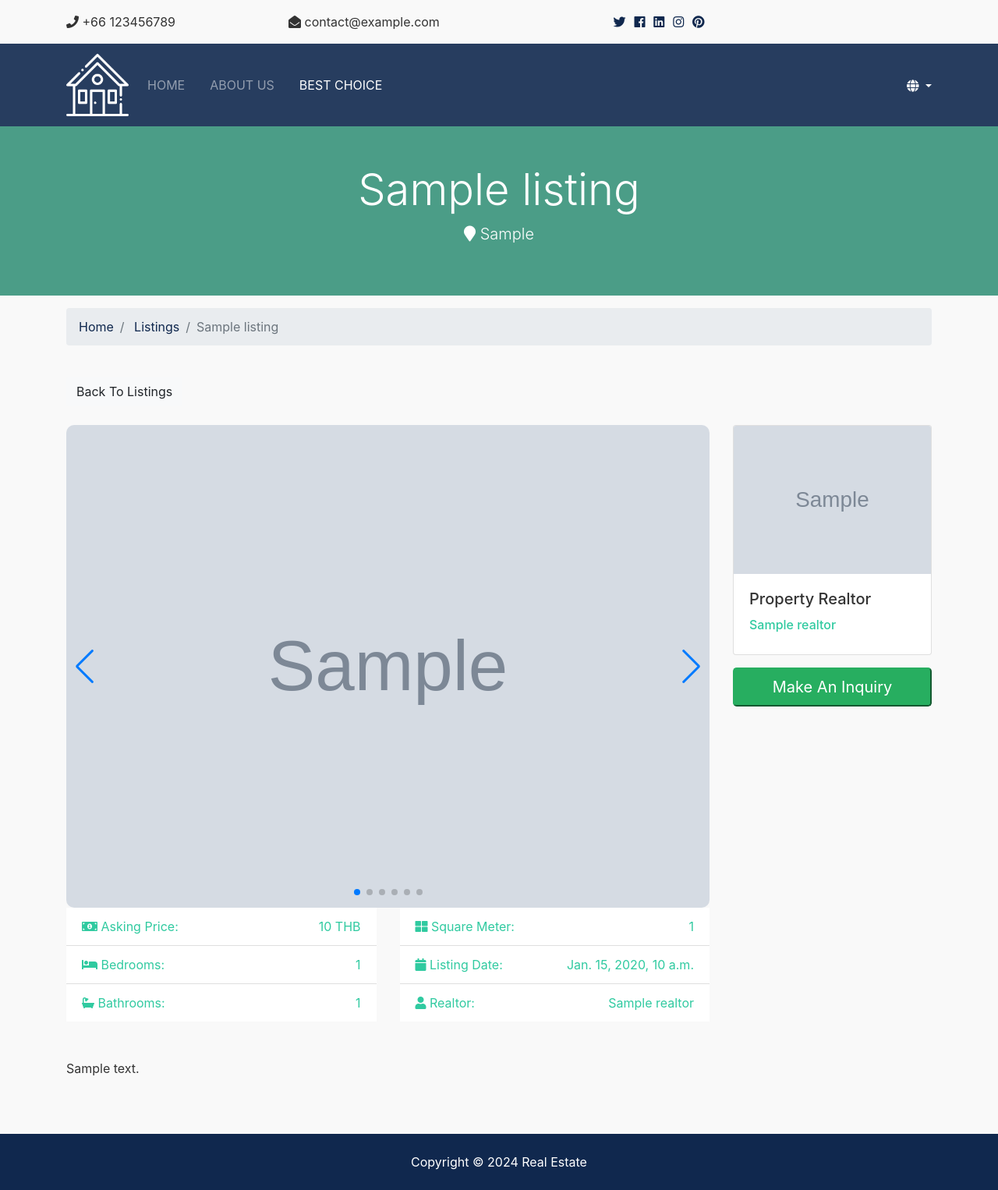
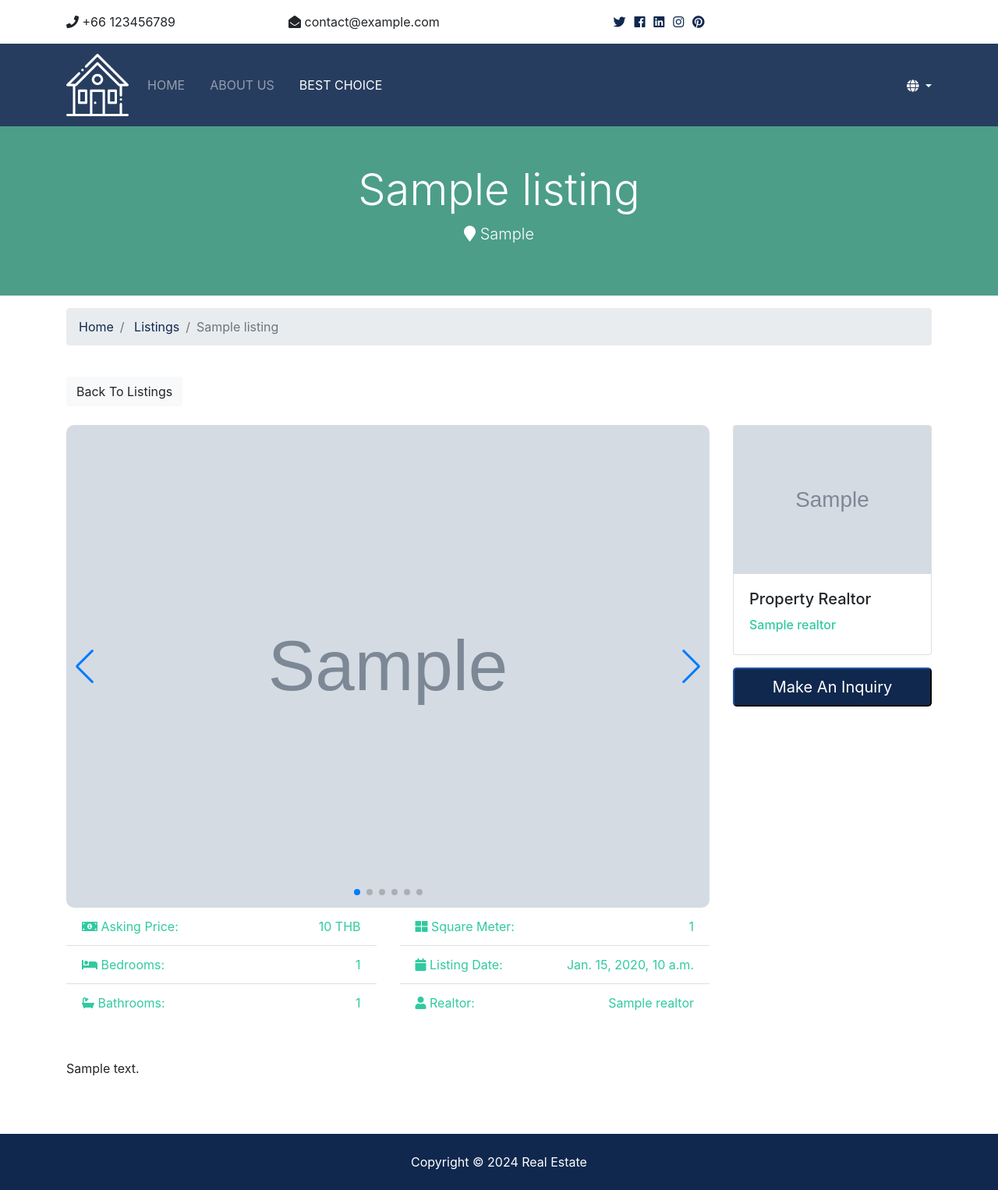
Before and after one commit to ludwig300/Real-Estate-Django-Web-App-master, a Django app: page /en/listings/1/ in a window 1280 px wide. Shown: the whole page at 78% size. Run offline with Django 3.2, Linux system fonts and the light colour scheme; tables that the repository leaves empty hold one stand-in row (values such as "Sample post"); grey boxes marked "Sample" are stand-in pictures; parts of the project's set-up code (start-up, migrations or seed data) failed here and were passed over; some libraries are stand-ins or nearby versions.

Commit message:
cancel style

```diff
--- a/realestate/static/css/style.css
+++ b/realestate/static/css/style.css
@@ -175,33 +175,3 @@ option {
 .swiper-pagination-bullet {
   background-color: #fff;
 }
-
-/* Основные цвета */
-:root {
-  --primary-color: #2D9CDB; /* Светло-синий */
-  --secondary-color: #333333; /* Темно-серый */
-  --accent-color: #27AE60; /* Зеленый для кнопок */
-  --background-color: #F9F9F9; /* Светло-серый фон */
-}
-
-/* Применение цветов */
-body {
-  background-color: var(--background-color);
-  color: var(--secondary-color);
-}
-
-.navbar, .footer {
-  background-color: var(--primary-color);
-  color: #FFFFFF;
-}
-
-.btn-primary {
-  background-color: var(--accent-color);
-  border-color: var(--accent-color);
-  color: #FFFFFF;
-}
-
-.btn-primary:hover {
-  background-color: darken(var(--accent-color), 10%);
-  border-color: darken(var(--accent-color), 10%);
-}
```
